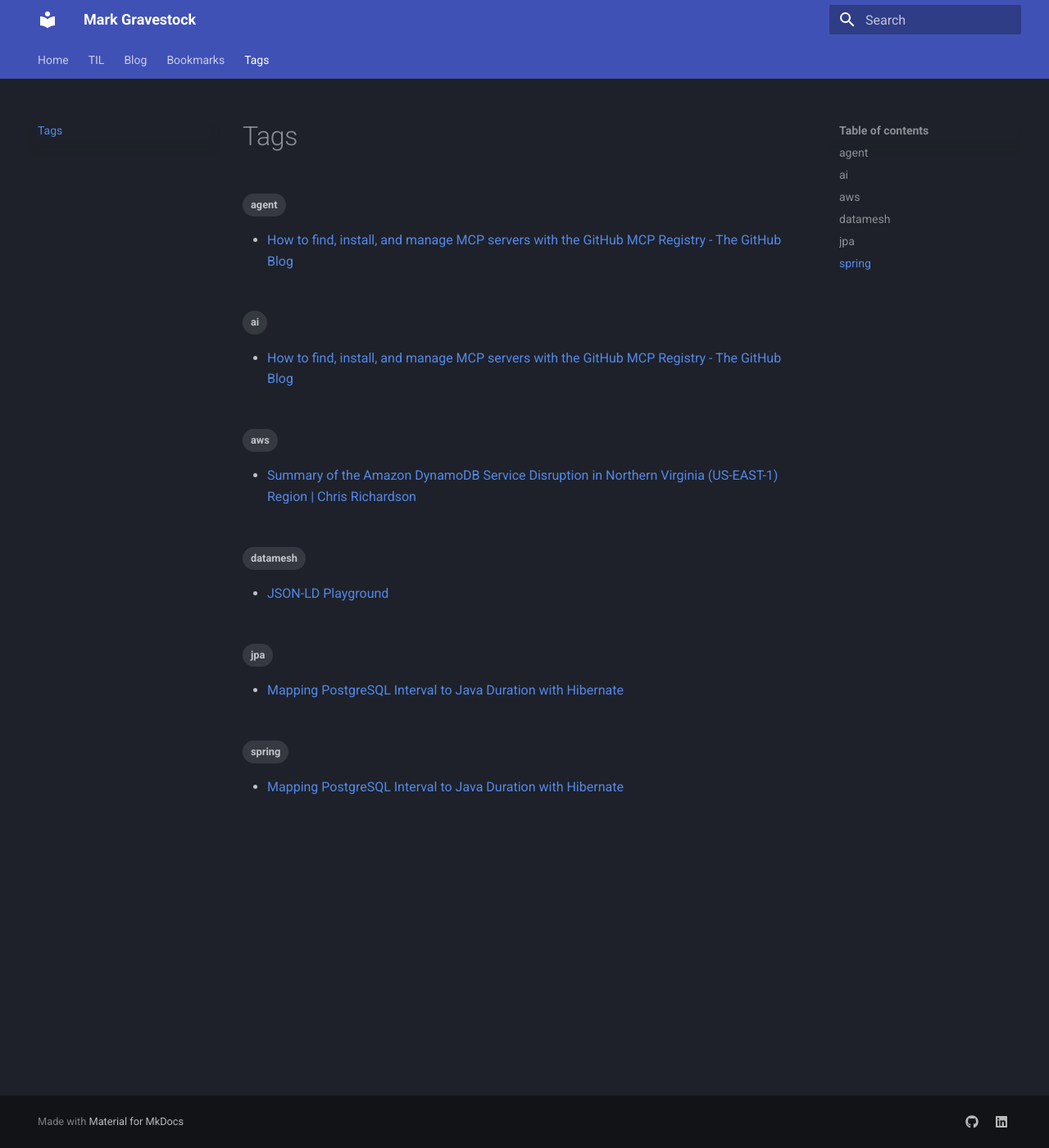
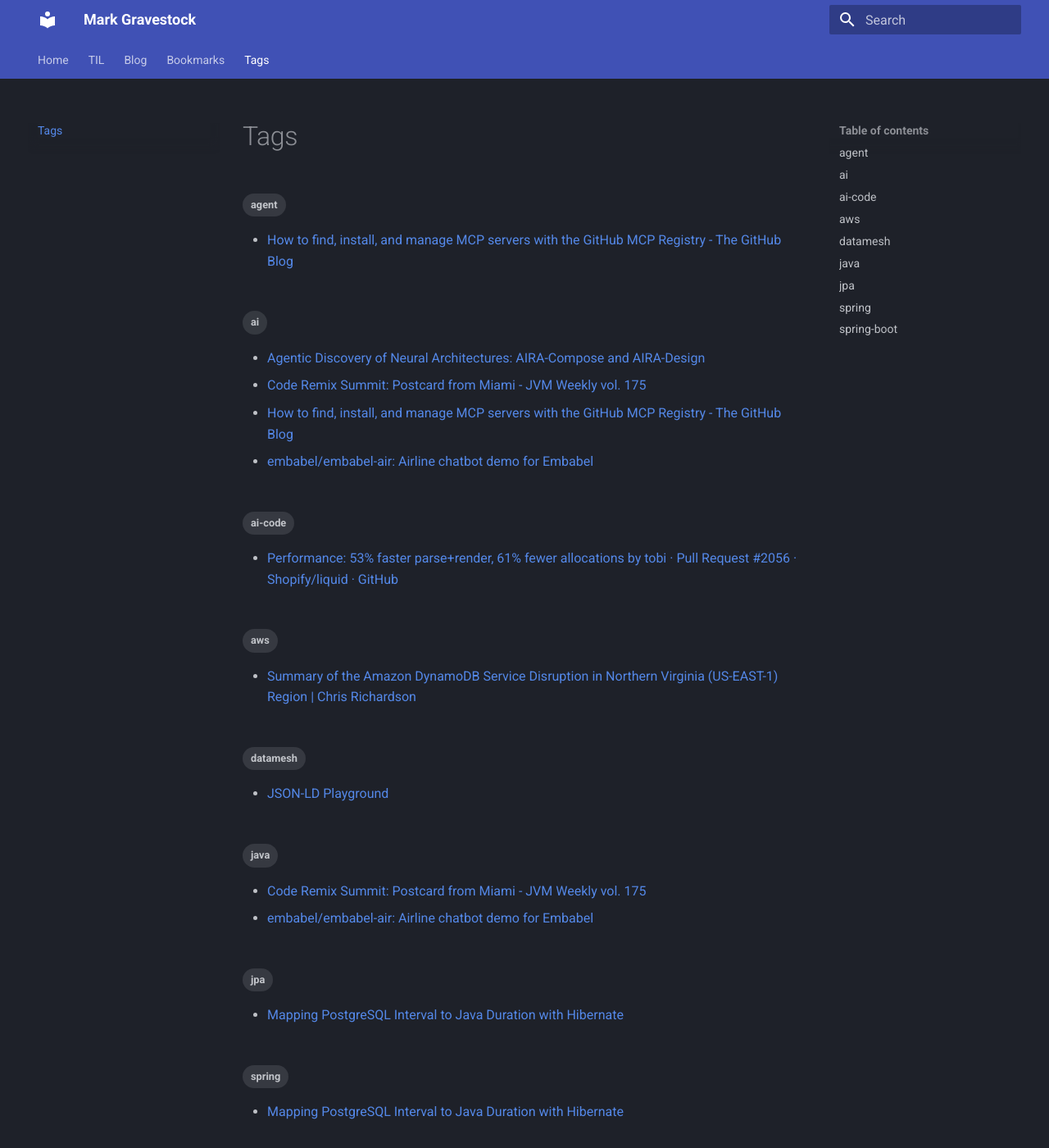
Before and after one commit to MarkGravestock/personal-site, an MkDocs documentation site: the page built from docs/tags.md, in a window 1280 px wide and 1400 px high. Shown: the whole window at 82% size. Built offline with MkDocs 1.6.1 and Material for MkDocs 9.7.7, drawn with Linux system fonts in a browser that asks for light colours; some of the changed text lies outside the part shown.

Commit message:
chore: update bookmarks 2026-05-19

```diff
--- a/docs/bookmarks/index.md
+++ b/docs/bookmarks/index.md
@@ -8,6 +8,22 @@ A collection of useful things I've found on the web.
 ## May 2026
 
 <div class="grid cards" markdown>
+
+- **[Performance: 53% faster parse+render, 61% fewer allocations by tobi · Pull Request #2056 · Shopify/liquid · GitHub](posts/2026-05-19-performance-53-faster-parse-render-61-fewer-alloca.md)**
+
+    `#ai-code` · github.com · 19 May
+
+- **[embabel/embabel-air: Airline chatbot demo for Embabel](posts/2026-05-18-embabel-embabel-air-airline-chatbot-demo-for-embab.md)**
+
+    `#spring-boot` `#java` `#ai` · github.com · 18 May
+
+- **[Code Remix Summit: Postcard from Miami - JVM Weekly vol. 175](posts/2026-05-18-code-remix-summit-postcard-from-miami-jvm-weekly-v.md)**
+
+    `#ai` `#java` `#spring-boot` · open.substack.com · 18 May
+
+- **[Agentic Discovery of Neural Architectures: AIRA-Compose and AIRA-Design](posts/2026-05-18-agentic-discovery-of-neural-architectures-aira-com.md)**
+
+    `#ai` · arxiv.org · 18 May
 
 - **[webshop-demo/.claude/skills/analyze-flaky-coverage/SKILL.md at main · flounder4130/webshop-demo · GitHub](posts/2026-05-04-webshop-demo-claude-skills-analyze-flaky-coverage.md)**
 
--- /dev/null
+++ b/docs/bookmarks/posts/2026-05-18-agentic-discovery-of-neural-architectures-aira-com.md
@@ -0,0 +1,10 @@
+---
+title: "Agentic Discovery of Neural Architectures: AIRA-Compose and AIRA-Design"
+date: 2026-05-18
+tags:
+  - ai
+---
+
+**[Agentic Discovery of Neural Architectures: AIRA-Compose and AIRA-Design](https://arxiv.org/abs/2605.15871)**
+
+arxiv.org · 18 May 2026
--- /dev/null
+++ b/docs/bookmarks/posts/2026-05-18-code-remix-summit-postcard-from-miami-jvm-weekly-v.md
@@ -0,0 +1,12 @@
+---
+title: "Code Remix Summit: Postcard from Miami - JVM Weekly vol. 175"
+date: 2026-05-18
+tags:
+  - ai
+  - java
+  - spring-boot
+---
+
+**[Code Remix Summit: Postcard from Miami - JVM Weekly vol. 175](https://open.substack.com/pub/vived/p/code-remix-summit-postcard-from-miami?r=j1l7m&utm_campaign=post-expanded-share&utm_medium=web)**
+
+open.substack.com · 18 May 2026
--- /dev/null
+++ b/docs/bookmarks/posts/2026-05-18-embabel-embabel-air-airline-chatbot-demo-for-embab.md
@@ -0,0 +1,12 @@
+---
+title: "embabel/embabel-air: Airline chatbot demo for Embabel"
+date: 2026-05-18
+tags:
+  - spring-boot
+  - java
+  - ai
+---
+
+**[embabel/embabel-air: Airline chatbot demo for Embabel](https://github.com/embabel/embabel-air)**
+
+github.com · 18 May 2026
--- /dev/null
+++ b/docs/bookmarks/posts/2026-05-19-performance-53-faster-parse-render-61-fewer-alloca.md
@@ -0,0 +1,10 @@
+---
+title: "Performance: 53% faster parse+render, 61% fewer allocations by tobi · Pull Request #2056 · Shopify/liquid · GitHub"
+date: 2026-05-19
+tags:
+  - ai-code
+---
+
+**[Performance: 53% faster parse+render, 61% fewer allocations by tobi · Pull Request #2056 · Shopify/liquid · GitHub](https://github.com/Shopify/liquid/pull/2056)**
+
+github.com · 19 May 2026
```
